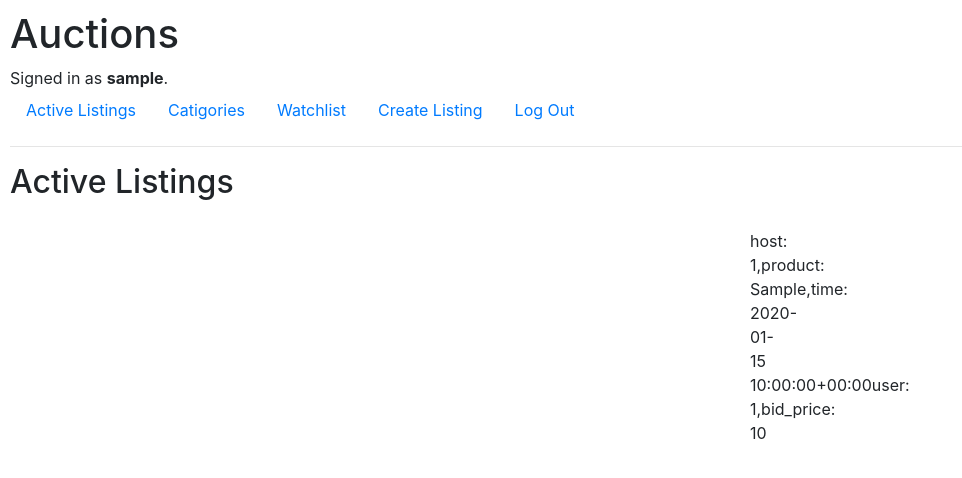
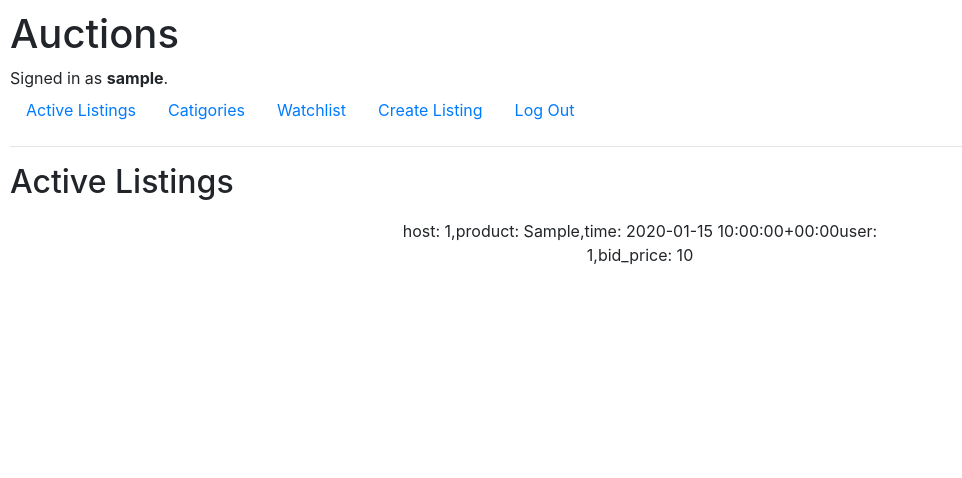
Before and after one commit to georgesohran/All-CS50Web-projects, a Django app: page / in a window 1280 px wide. Shown: the top 478 px of the page, without its empty margins (0-962 px from the left). Run offline with Django 3.2, Linux system fonts and the light colour scheme; a user stored in the database is signed in; tables that the repository leaves empty hold one stand-in row (values such as "Sample post"); some libraries are stand-ins or nearby versions.

Commit message:
Tue, Jan 23, 2024, 6:59 PM +03:00

```diff
--- a/commerce/auctions/static/auctions/styles.css
+++ b/commerce/auctions/static/auctions/styles.css
@@ -1,4 +1,3 @@
-
 body {
     margin: 10px;
   }
--- a/commerce/auctions/templates/auctions/index.html
+++ b/commerce/auctions/templates/auctions/index.html
@@ -7,7 +7,7 @@
 
     {% for auction in auctions %}
     <div class="container-auction">
-        <form class="container-auction">
+        <form>
             <p>{{auction.auction_data}}{{auction.bid_data}}</p>
         </form>
     </div>
```
Lines whose indentation alone changed are shown as unchanged.
